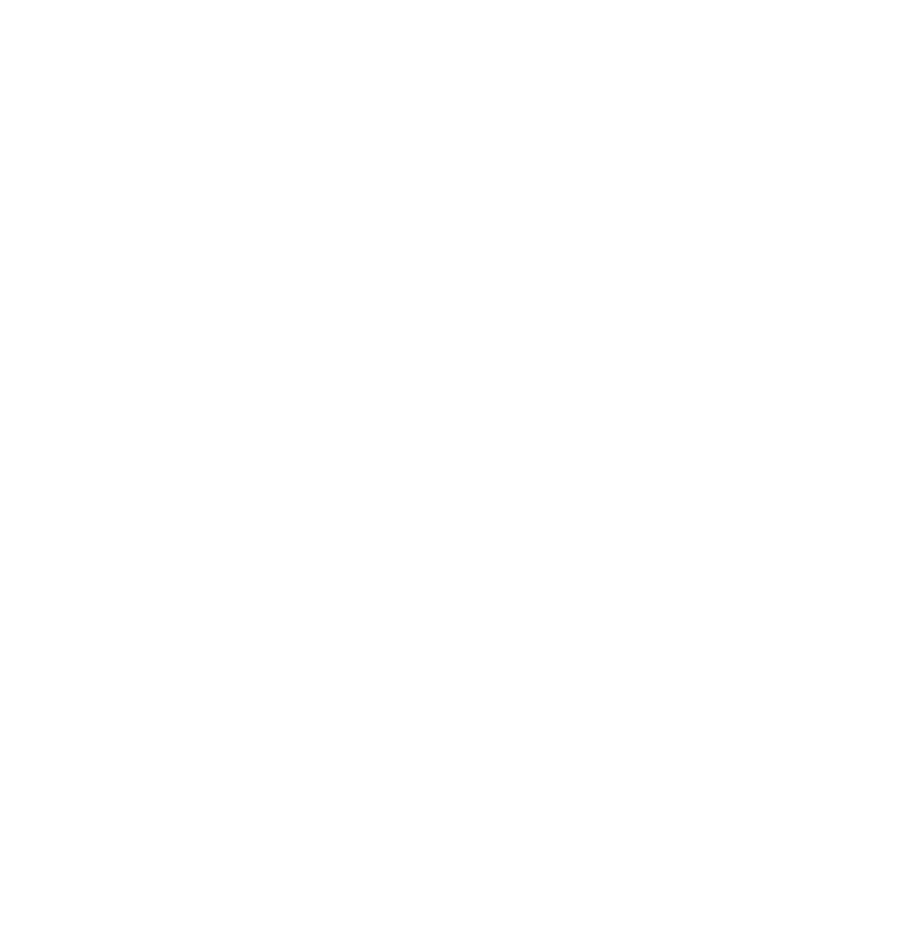
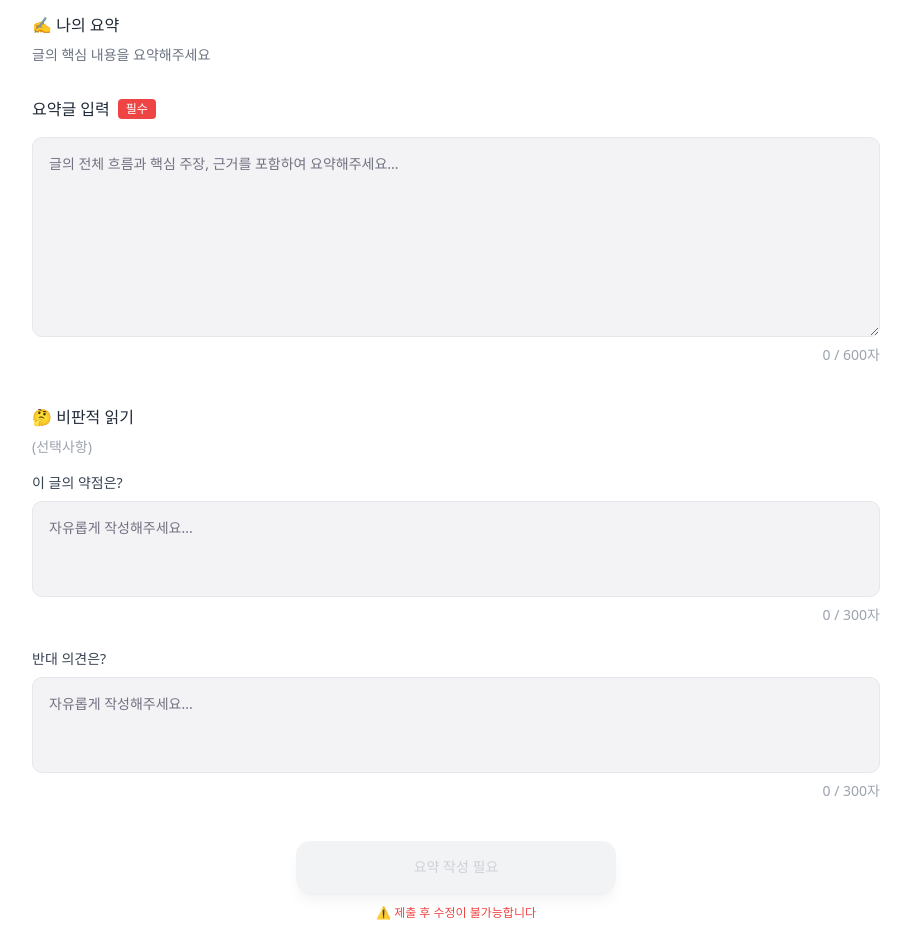
Before and after one commit to Fairy-s-Essentials/yojeong_fe, a React (Vite) app: page /summary in a window 1280 px wide. Before the commit this address had no page. Shown: the part 200-1152 px from the top of the page, without its empty margins (184-1095 px from the left). Before the commit the page ends 800 px from the top, so only its background shows below. Built offline with nearby package versions, Linux system fonts and the light colour scheme.

Commit message:
design: 나의 요약 페이지 ui 구현 완료

```diff
--- a/src/components/TipBox.tsx
+++ b/src/components/TipBox.tsx
@@ -1,5 +1,16 @@
-const TipBox = () => {
-  return <div>i</div>;
+import { Lightbulb } from 'lucide-react';
+
+const TipBox = ({ tip }: { tip: string }) => {
+  return (
+    <div className="flex w-full bg-app-orange-light border border-yellow-300 rounded-xl px-4 py-3 items-center gap-3">
+      <Lightbulb className="w-6 h-6 text-app-orange shrink-0 mt-0.5" />
+      <div>
+        <p className="text-sm text-yellow-900">
+          <strong>Tip:</strong> {tip}
+        </p>
+      </div>
+    </div>
+  );
 };
 
 export default TipBox;
--- /dev/null
+++ b/src/constants/index.ts
@@ -0,0 +1 @@
+export * from './summary';
--- /dev/null
+++ b/src/constants/summary.ts
@@ -0,0 +1,29 @@
+// 요약 글자수 제한
+export const SUMMARY_LENGTH_LIMITS = {
+  SHORT: {
+    ORIGINAL: 2000,
+    SUMMARY: 300,
+  },
+  MEDIUM: {
+    ORIGINAL: 3500,
+    SUMMARY: 450,
+  },
+  LONG: {
+    ORIGINAL: 5000,
+    SUMMARY: 600,
+  },
+};
+
+// 비판적 읽기 글자수 제한
+export const CRITICAL_LENGTH_LIMITS = 300;
+
+export const SUMMARY_TIPS = [
+  '핵심 주장과 근거에 집중하세요. "하지만", "그러나", "반면" 같은 연결어에 주목하면 저자의 논리 구조를 더 잘 파악할 수 있습니다.',
+  '글을 읽으면서 저자의 관점에 동의하는지 스스로 질문해보세요. 비판적 사고는 더 깊은 이해로 이어집니다.',
+  '주요 개념이나 용어가 나올 때마다 자신의 말로 정의해보세요. 이해도를 높이는 좋은 방법입니다.',
+  '글의 구조를 파악하세요. 서론, 본론, 결론으로 나누어 생각하면 전체 흐름을 이해하기 쉽습니다.',
+  '저자가 제시한 예시나 증거를 주의 깊게 살펴보세요. 주장을 뒷받침하는 핵심 요소입니다.',
+  '모르는 단어가 나와도 멈추지 말고, 문맥으로 의미를 추론해보세요. 흐름을 유지하는 것이 중요합니다.',
+  '글을 읽으며 떠오르는 질문들을 메모하세요. 좋은 질문은 더 깊은 사고를 이끌어냅니다.',
+  '저자의 주장에 반대되는 의견을 생각해보세요. 다양한 관점을 고려하면 균형잡힌 이해가 가능합니다.',
+];
--- /dev/null
+++ b/src/hooks/index.ts
@@ -0,0 +1 @@
+export * from './summary/useSummaryValidation';
--- /dev/null
+++ b/src/hooks/summary/useSummaryValidation.ts
@@ -0,0 +1,41 @@
+import { useMemo } from 'react';
+import { SUMMARY_LENGTH_LIMITS, CRITICAL_LENGTH_LIMITS } from '@/constants/summary';
+
+interface UseSummaryValidationProps {
+  originalLength: number;
+  summary: string;
+  weakness: string;
+  opposite: string;
+}
+
+export const useSummaryValidation = ({
+  originalLength,
+  summary,
+  weakness,
+  opposite,
+}: UseSummaryValidationProps) => {
+  const maxSummaryLength = useMemo(() => {
+    if (originalLength <= SUMMARY_LENGTH_LIMITS.SHORT.ORIGINAL) {
+      return SUMMARY_LENGTH_LIMITS.SHORT.SUMMARY;
+    }
+    if (originalLength <= SUMMARY_LENGTH_LIMITS.MEDIUM.ORIGINAL) {
+      return SUMMARY_LENGTH_LIMITS.MEDIUM.SUMMARY;
+    }
+    return SUMMARY_LENGTH_LIMITS.LONG.SUMMARY;
+  }, [originalLength]);
+
+  const summaryLength = summary.trim().length;
+  const isSummaryOverLimit = summaryLength > maxSummaryLength;
+  const isWeaknessOverLimit = weakness.length > CRITICAL_LENGTH_LIMITS;
+  const isOppositeOverLimit = opposite.length > CRITICAL_LENGTH_LIMITS;
+  const canSubmit = summaryLength > 0 && !isSummaryOverLimit && !isWeaknessOverLimit && !isOppositeOverLimit;
+
+  return {
+    maxSummaryLength,
+    summaryLength,
+    isSummaryOverLimit,
+    isWeaknessOverLimit,
+    isOppositeOverLimit,
+    canSubmit,
+  };
+};
--- a/src/pages/OriginalInputPage.tsx
+++ b/src/pages/OriginalInputPage.tsx
@@ -22,7 +22,7 @@ export const OriginalInputPage = () => {
   };
 
   const handleNextPage = () => {
-    navigate('/');
+    navigate('/summary');
   };
 
   return (
@@ -99,9 +99,10 @@ export const OriginalInputPage = () => {
               </p>
             </div>
           </div>
+        </div>
 
         {/* 버튼 영역 */}
-          <div className="flex gap-4 pt-4">
+        <div className="w-full flex gap-4 pt-4">
           <Button
             variant="outline"
             onClick={handleGoBack}
@@ -118,7 +119,6 @@ export const OriginalInputPage = () => {
             <ArrowRight className="w-5 h-5 ml-2" />
           </Button>
         </div>
-        </div>
       </main>
     </div>
   );
--- /dev/null
+++ b/src/pages/SummaryInputPage.tsx
@@ -0,0 +1,151 @@
+import { useState } from 'react';
+import { useNavigate } from 'react-router';
+import { Check } from 'lucide-react';
+import { SUMMARY_TIPS, CRITICAL_LENGTH_LIMITS } from '@/constants';
+import { Header, Button, TipBox, TextArea } from '@/components';
+import { useSummaryValidation } from '@/hooks';
+
+export const SummaryInputPage = () => {
+  const navigate = useNavigate();
+  const randomTip = SUMMARY_TIPS[Math.floor(Math.random() * SUMMARY_TIPS.length)];
+
+  const originalLength = 4500; // 원문 길이 임시 값
+
+  const [summary, setSummary] = useState<string>(''); // 나의 요약
+  const [weakness, setWeakness] = useState<string>(''); // 이 글의 약점
+  const [opposite, setOpposite] = useState<string>(''); // 반대 의견
+
+  const { maxSummaryLength, summaryLength, isSummaryOverLimit, isWeaknessOverLimit, isOppositeOverLimit, canSubmit } =
+    useSummaryValidation({
+      originalLength,
+      summary,
+      weakness,
+      opposite,
+    });
+
+  // TODO: 분석 시작 함수 구현 필요
+  const handleSubmit = () => {
+    navigate('/');
+  };
+
+  return (
+    <div className="min-h-screen">
+      <Header />
+
+      <main className="flex flex-col items-center max-w-4xl mx-auto px-6 py-12">
+        {/* 요약 팁 영역 */}
+        <TipBox tip={randomTip} />
+
+        {/* 요약 + 비판적 읽기 작성 영역 */}
+        <div className="w-full space-y-8">
+          <div className="pt-12">
+            <div className="mb-8">
+              <h2 className="text-app-gray-800 mb-2">✍️ 나의 요약</h2>
+              <p className="text-sm text-app-gray-500">글의 핵심 내용을 요약해주세요</p>
+            </div>
+
+            {/* 나의 요약 - 필수 */}
+            <div className="mb-10">
+              <div className="flex items-center gap-2 mb-4">
+                <h3 className="text-app-gray-800">요약글 입력</h3>
+                <span className="text-xs bg-app-red text-white px-2 py-0.5 rounded">필수</span>
+              </div>
+              <TextArea
+                value={summary}
+                onChange={(e) => setSummary(e.target.value)}
+                placeholder="글의 전체 흐름과 핵심 주장, 근거를 포함하여 요약해주세요..."
+                className={`min-h-[200px] resize-y rounded-lg focus:ring-2 p-4 ${
+                  isSummaryOverLimit
+                    ? 'border-app-red focus:ring-app-red'
+                    : summaryLength > 0
+                    ? 'border-app-green focus:ring-app-green'
+                    : 'border-app-gray-200 focus:ring-app-gray-300'
+                }`}
+              />
+              <div className="flex justify-end items-center mt-2">
+                <div
+                  className={`text-sm ${
+                    isSummaryOverLimit ? 'text-app-red' : summaryLength > 0 ? 'text-app-green' : 'text-app-gray-400'
+                  }`}
+                >
+                  {summaryLength} / {maxSummaryLength}자
+                </div>
+              </div>
+            </div>
+
+            {/* 비판적 읽기 영역 */}
+            <div className="mb-10">
+              <div className="mb-4">
+                <h3 className="text-app-gray-800 mb-2">🤔 비판적 읽기</h3>
+                <p className="text-sm text-app-gray-400">(선택사항)</p>
+              </div>
+              <div className="space-y-6">
+                <div>
+                  <p className="text-sm text-app-gray-700 mb-2 block">이 글의 약점은?</p>
+                  <TextArea
+                    value={weakness}
+                    onChange={(e) => setWeakness(e.target.value)}
+                    placeholder="자유롭게 작성해주세요..."
+                    className={`h-24 resize-none rounded-lg focus:ring-2 p-4 ${
+                      isWeaknessOverLimit
+                        ? 'border-app-red focus:ring-app-red'
+                        : 'border-app-gray-200 focus:ring-app-gray-300'
+                    }`}
+                  />
+                  <div className="flex justify-end items-center mt-2">
+                    <div className={`text-sm ${isWeaknessOverLimit ? 'text-app-red' : 'text-app-gray-400'}`}>
+                      {weakness.length} / {CRITICAL_LENGTH_LIMITS}자
+                    </div>
+                  </div>
+                </div>
+                <div>
+                  <p className="text-sm text-app-gray-700 mb-2 block">반대 의견은?</p>
+                  <TextArea
+                    value={opposite}
+                    onChange={(e) => setOpposite(e.target.value)}
+                    placeholder="자유롭게 작성해주세요..."
+                    className={`h-24 resize-none rounded-lg focus:ring-2 p-4 ${
+                      isOppositeOverLimit
+                        ? 'border-app-red focus:ring-app-red'
+                        : 'border-app-gray-200 focus:ring-app-gray-300'
+                    }`}
+                  />
+                  <div className="flex justify-end items-center mt-2">
+                    <div className={`text-sm ${isOppositeOverLimit ? 'text-app-red' : 'text-app-gray-400'}`}>
+                      {opposite.length} / {CRITICAL_LENGTH_LIMITS}자
+                    </div>
+                  </div>
+                </div>
+              </div>
+            </div>
+
+            {/* 버튼 영역 */}
+            <div className="text-center">
+              <Button
+                disabled={!canSubmit}
+                onClick={handleSubmit}
+                className="w-80 h-13 bg-app-blue hover:bg-app-blue-dark text-white rounded-xl shadow-lg disabled:bg-app-gray-200 disabled:text-app-gray-400 disabled:cursor-not-allowed"
+              >
+                {canSubmit ? (
+                  <>
+                    <Check className="w-5 h-5 mr-2" />
+                    AI 분석 시작
+                  </>
+                ) : isSummaryOverLimit ? (
+                  `요약 글자수 초과 (최대 ${maxSummaryLength}자)`
+                ) : isWeaknessOverLimit || isOppositeOverLimit ? (
+                  `비판적 읽기 글자수 초과 (최대 ${CRITICAL_LENGTH_LIMITS}자)`
+                ) : (
+                  '요약 작성 필요'
+                )}
+              </Button>
+              <div className="flex items-center justify-center gap-2 mt-3 text-xs text-app-red cursor-pointer">
+                <span>⚠️ 제출 후 수정이 불가능합니다</span>
+              </div>
+            </div>
+          </div>
+        </div>
+      </main>
+    </div>
+  );
+};
--- a/src/router/Router.tsx
+++ b/src/router/Router.tsx
@@ -1,6 +1,7 @@
 import { createBrowserRouter, RouterProvider } from 'react-router';
 import { MainPage } from '../pages/MainPage';
 import { OriginalInputPage } from '@/pages/OriginalInputPage';
+import { SummaryInputPage } from '@/pages/SummaryInputPage';
 
 const router = createBrowserRouter([
   {
@@ -11,6 +12,10 @@ const router = createBrowserRouter([
     path: '/input',
     element: <OriginalInputPage />,
   },
+  {
+    path: '/summary',
+    element: <SummaryInputPage />,
+  },
 ]);
 
 export const Router = () => {
```
Lines whose indentation alone changed are shown as unchanged.
